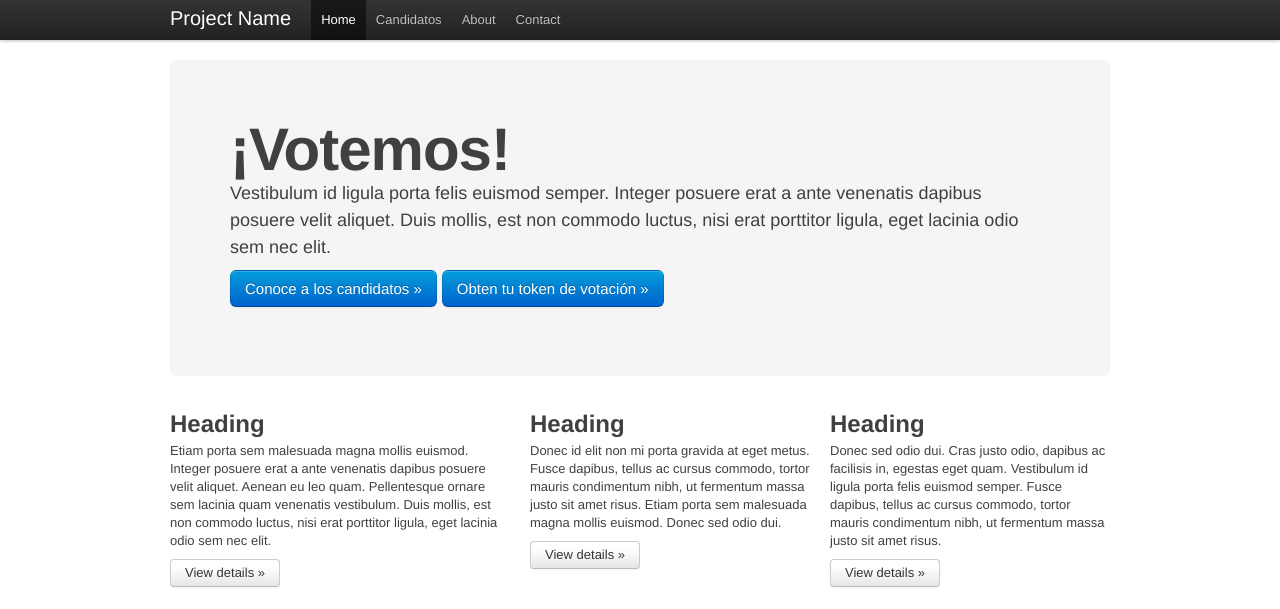
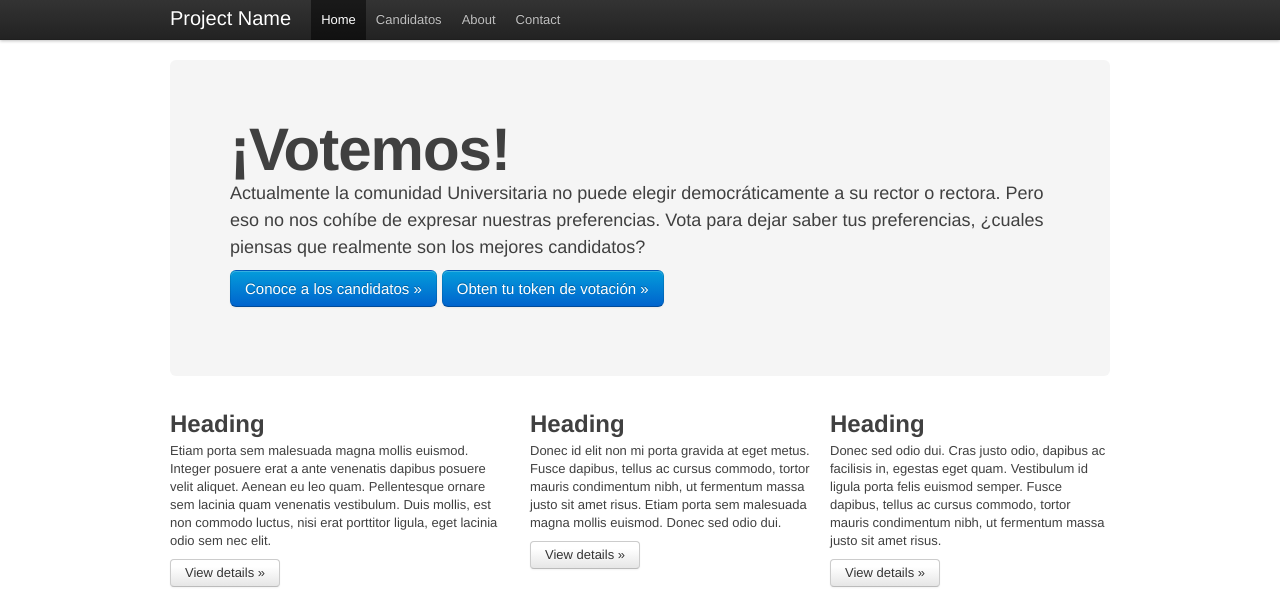
Before and after one commit to gabriel4649/CandidatosRectorRUM, a plain HTML site: page website/index.html in a window 1280 px wide. Shown: the top 609 px of the page. Drawn offline with Linux system fonts and the light colour scheme.

Commit message:
Added description about the website

```diff
--- a/website/index.html
+++ b/website/index.html
@@ -34,7 +34,7 @@
           <a class="brand" href="#">Project Name</a>
           <ul class="nav">
             <li class="active"><a href="#">Home</a></li>
-            <li><a href="#candidatos">Candidatos</a></li>
+            <li><a href="./candidatos.html">Candidatos</a></li>
             <li><a href="#about">About</a></li>
             <li><a href="#contact">Contact</a></li>
           </ul>
@@ -47,7 +47,7 @@
       <!-- Main hero unit for a primary marketing message or call to action -->
       <div class="hero-unit">
         <h1>¡Votemos!</h1>
-        <p>Vestibulum id ligula porta felis euismod semper. Integer posuere erat a ante venenatis dapibus posuere velit aliquet. Duis mollis, est non commodo luctus, nisi erat porttitor ligula, eget lacinia odio sem nec elit.</p>
+        <p>Actualmente la comunidad Universitaria no puede elegir democráticamente a su rector o rectora. Pero eso no nos cohíbe de expresar nuestras preferencias. Vota para dejar saber tus preferencias, ¿cuales piensas que realmente son los mejores candidatos? </p>
         <p><a class="btn primary large">Conoce a los candidatos &raquo;</a>
         <a class="btn primary large">Obten tu token de votación &raquo;</a></p>
       </div>
```
